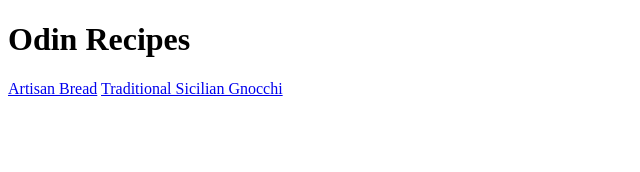
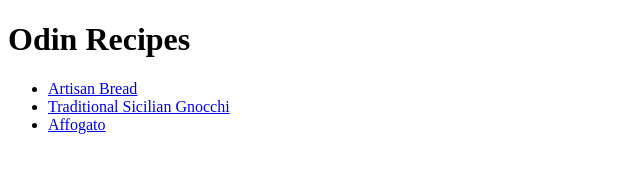
Before and after one commit to EquilOne/odin-recipes, a plain HTML site: page index.html in a window 1280 px wide. Shown: the whole page, without its empty margins (0-640 px from the left). Drawn offline with Linux system fonts and the light colour scheme.

Commit message:
Add nav to index.html and titles to recipe pages
included links to all recipe pages and presented in <ul> for ease of viewing
added titles to gnocchi and affogato recipe pages

```diff
--- a/index.html
+++ b/index.html
@@ -1,13 +1,27 @@
 <!DOCTYPE html>
 <html lang="en">
+
 <head>
     <meta charset="UTF-8">
     <meta name="viewport" content="width=device-width, initial-scale=1.0">
     <title>Odin Recipes</title>
 </head>
+
 <body>
-    <h1>Odin Recipes</h1>
-    <a href="recipes/artisan-bread.html">Artisan Bread</a>
-    <a href="recipes/sicilian-gnocchi.html">Traditional Sicilian Gnocchi</a>
+    <header>
+        <h1>Odin Recipes</h1>
+        <ul>
+            <li><a href="recipes/artisan-bread.html">Artisan Bread</a></li>
+            <li><a href="recipes/sicilian-gnocchi.html">Traditional Sicilian Gnocchi</a></li>
+            <li><a href="recipes/affogato.html">Affogato</a></li>
+        </ul>
+    </header>
+    <main>
+
+    </main>
+    <footer>
+
+    </footer>
 </body>
+
 </html>
```
Also changed, not shown: recipes/sicilian-gnocchi.html (+1 -1 lines).
